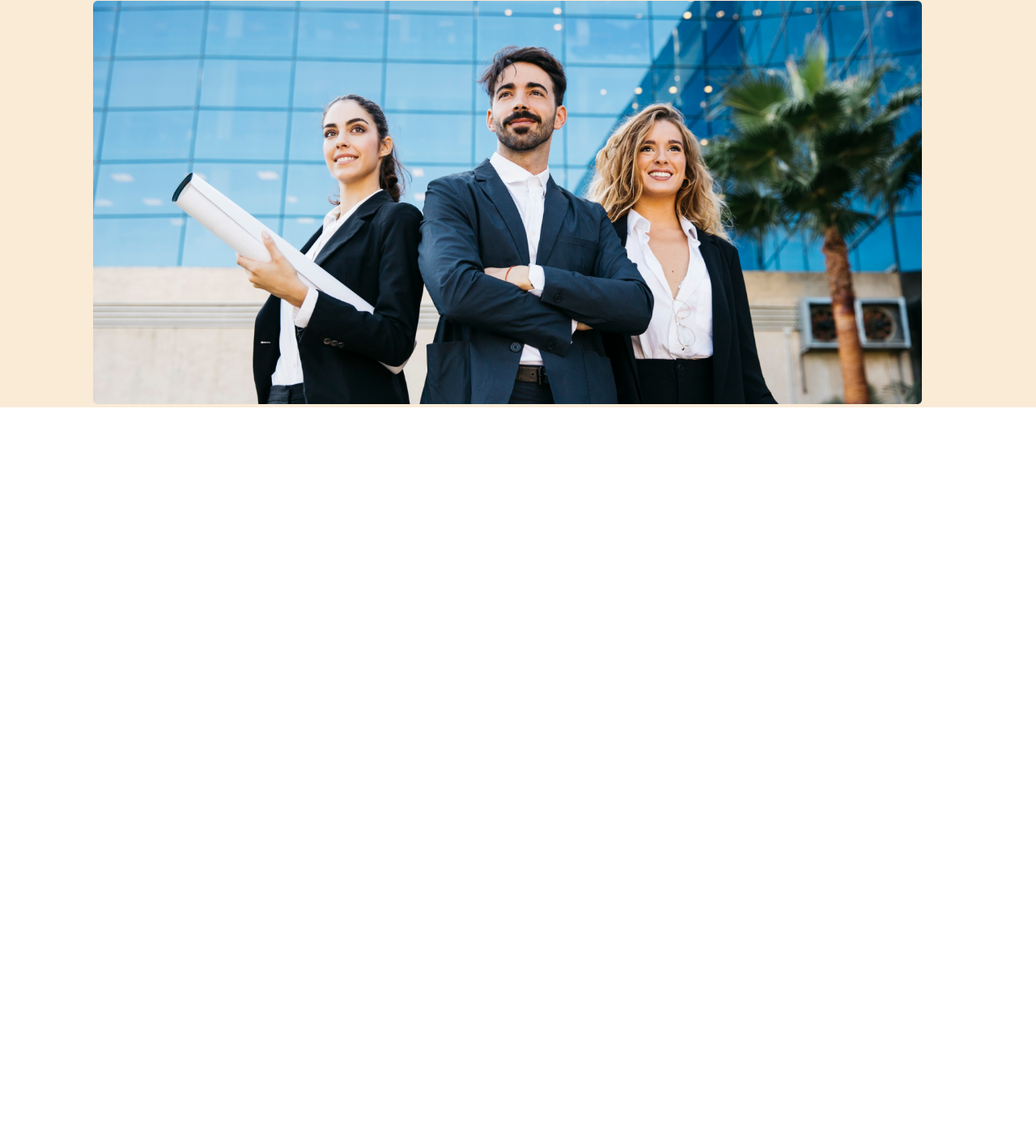
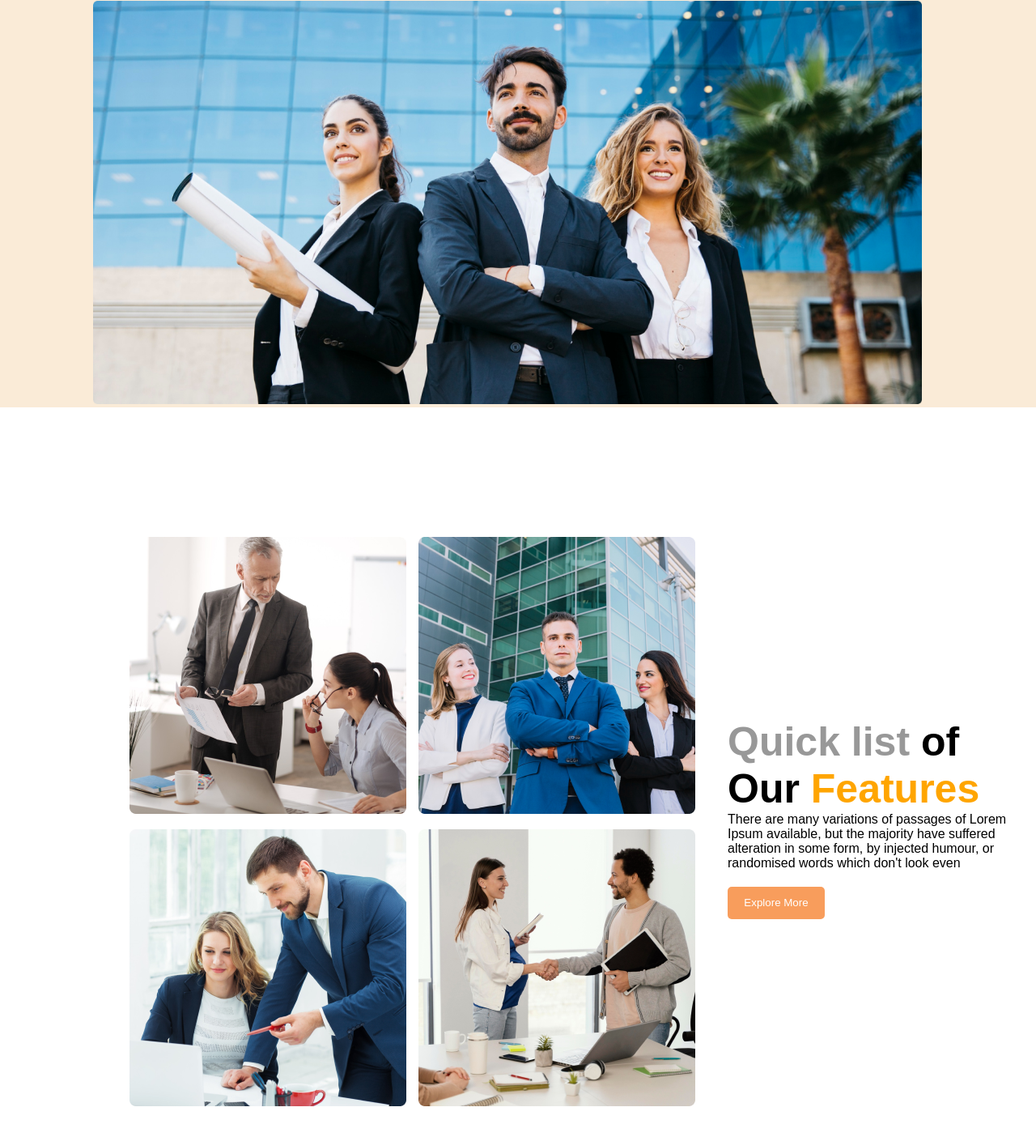
Before and after one commit to sumiph/new-prectice, a plain HTML site: page images/index.html in a window 1280 px wide. Shown: the part 298-1702 px from the top of the page at 81% size. Before the commit the page ends 801 px from the top, so only its background shows below. Drawn offline with Linux system fonts and the light colour scheme.

Commit message:
added quick

```diff
--- a/images/index.html
+++ b/images/index.html
@@ -35,6 +35,21 @@
     </header>
     <!--header end -->
     <main>
+        <section class="main-quick">
+            <div class="all-quick-items">
+                <div class="all-photos">
+                    <div class="img-quick"><img src="./team1.png" alt=""></div>
+                    <div class="img-quick"><img src="./team2.png" alt=""></div>
+                    <div class="img-quick"><img src="./team3.png" alt=""></div>
+                    <div class="img-quick"><img src="./team4.png" alt=""></div>
+                </div>
+                <div class="all-quick-text">
+                    <h1 class="qiick-h1"><span1> Quick list </span1> of Our<span2> Features</span2></h1>
+                    <p class="quick-peragraph">There are many variations of passages of Lorem Ipsum available, but the majority have suffered alteration in some form, by injected humour, or randomised words which don't look even</p>
+                    <button class="orimery">Explore More</button>
+                </div>
+            </div>
+        </section>
 
     </main>
     <footer>
--- a/images/style.css
+++ b/images/style.css
@@ -45,9 +45,27 @@ margin-bottom: 20px;
   margin-left: 9%;
 }
 /* haeder end*/
-
-
-
+.all-quick-items{
+     display: flex;
+}
+.all-photos{
+    display: grid;
+    grid-template-columns: repeat(2,1fr);
+    grid-gap:15px;
+    border-radius: 5px;
+    padding: 20vh;
+    padding-right: 5vh;
+}
+.all-quick-text{
+  align-items: center;
+  padding-top: 30%;
+  margin-left: 0;
+}
+.qiick-h1{
+    font-size: 50px;
+}
+span1{opacity: 40%;}
+span2{color:rgb(255, 165, 0)}
 
 
 @media screen and  (max-width:576px) {
@@ -59,6 +77,17 @@ margin-bottom: 20px;
         margin-top: 20px;
         padding-left: 200px;
     }
+    .all-quick-items{
+        flex-direction: column;
+   }
+   .all-photos{
+    display: grid;
+    grid-template-columns: repeat(1,1fr);
+    padding: 5vh;
+}
+.all-quick-text{
+    padding-top: 5%;
+}
 
 
 }
```
